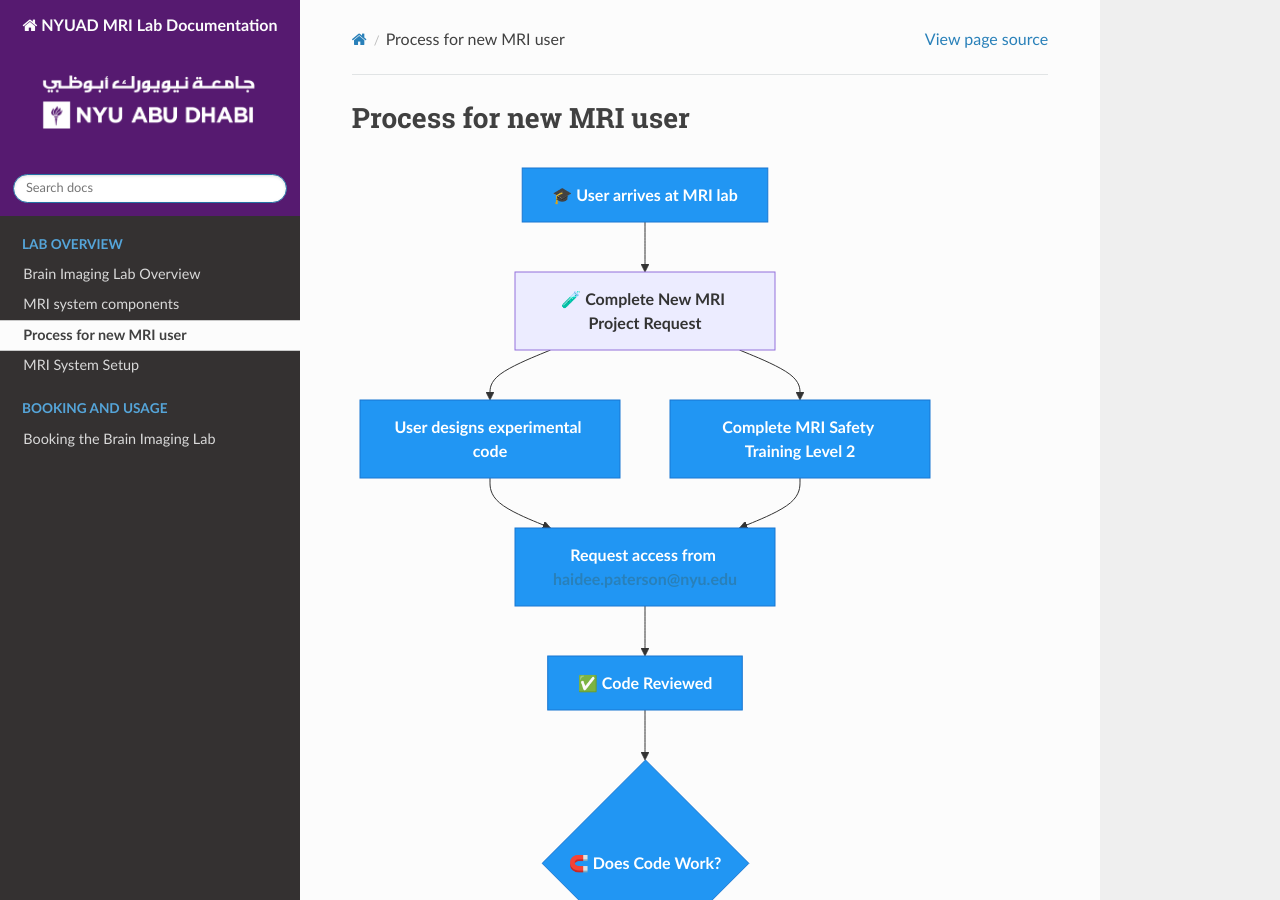
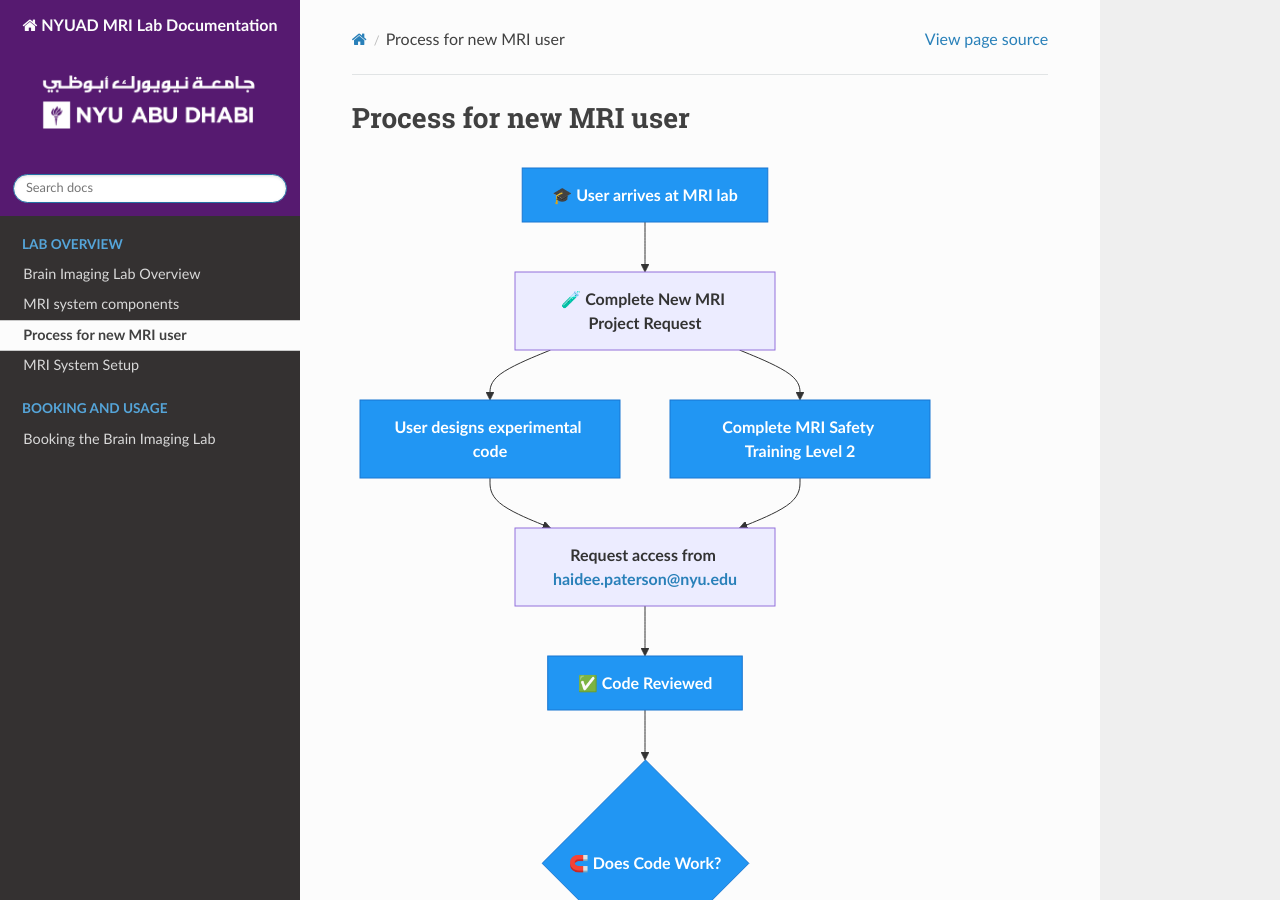
Before and after one commit to BioMedicalImaging-Core-NYUAD/brainimaging-lab-documentation, a Sphinx documentation site: the page built from docs/source/1-lab_overview/3-process_diagram.rst, in a window 1280 px wide and 900 px high. Built offline with Sphinx 7.4.7 and the Read the Docs theme 3.1.0, drawn with Linux system fonts in a browser that asks for light colours; pages that are not in the unit, such as notebooks, are missing from menus.

```diff
--- a/docs/source/1-lab_overview/3-process_diagram.rst
+++ b/docs/source/1-lab_overview/3-process_diagram.rst
@@ -26,4 +26,4 @@
     classDef process fill:#2196F3,stroke:#1976D2,color:#fff;
     classDef warning fill:#FF5722,stroke:#E64A19,color:#fff;
 
-    class A,C,D,E,F,G,H,I process;
+    class A,C,D,F,G,H,I process;
```
